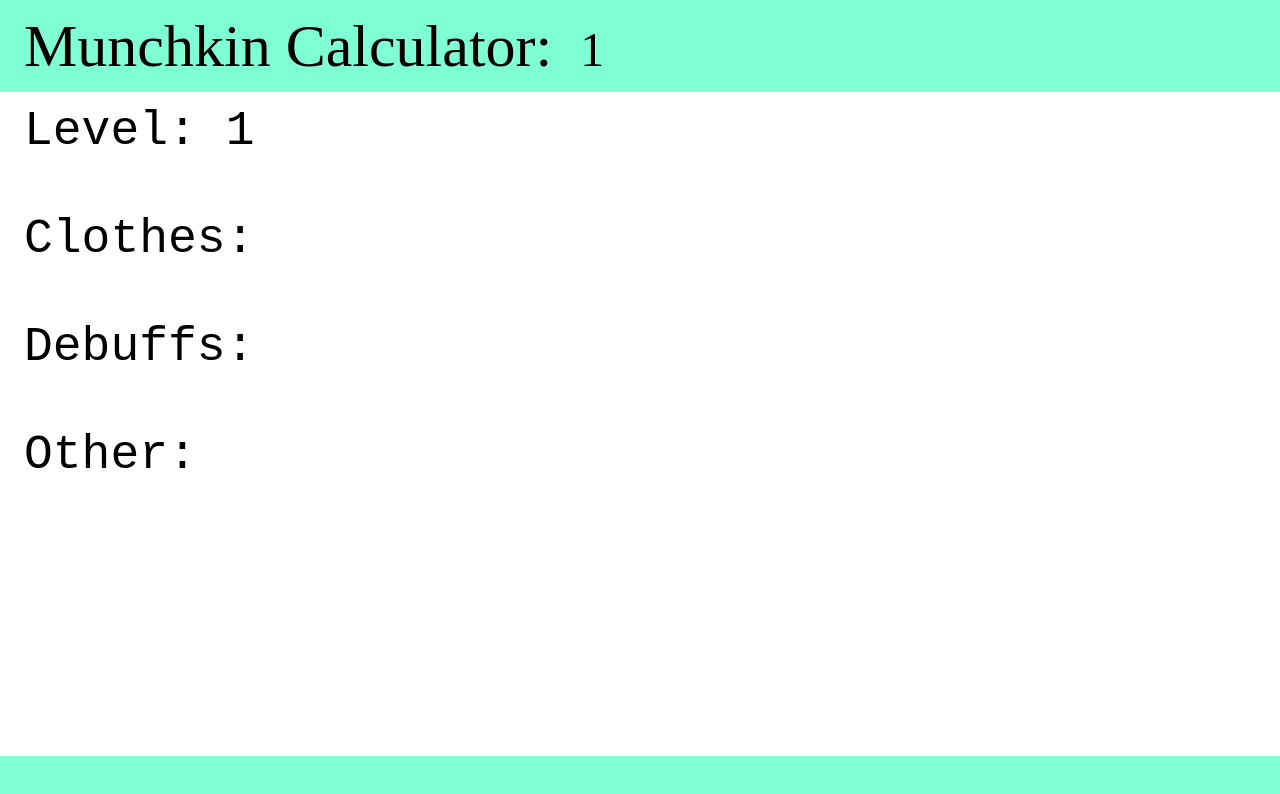
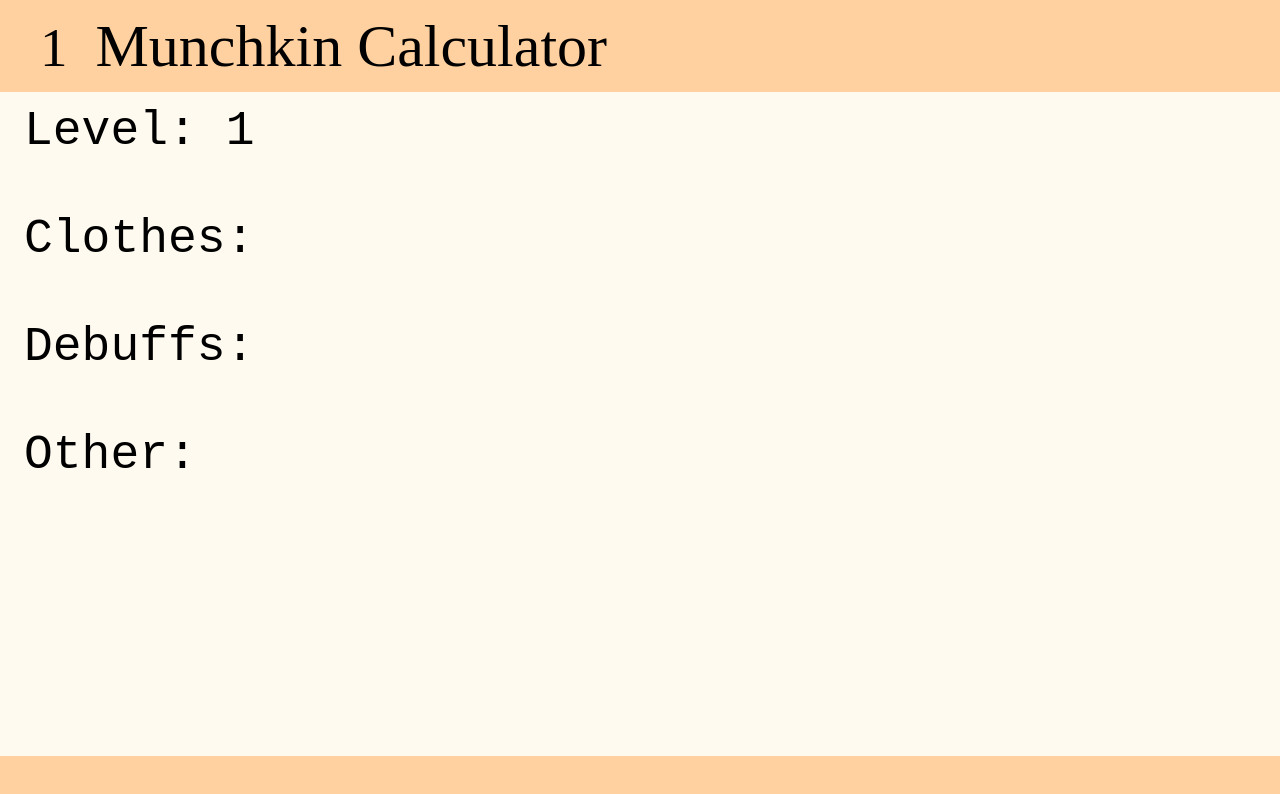
Before and after one commit to Domovikx/munchkin-lv, a plain HTML site: page index.html in a window 1280 px wide. Shown: the top 794 px of the page. Drawn offline with nearby package versions, Linux system fonts and the light colour scheme.

Commit message:
chore: make beauty

```diff
--- a/assets/css/style.css
+++ b/assets/css/style.css
@@ -5,11 +5,12 @@ textarea {
     border: 0px;
     /* overflow: hidden; */
     /* padding: 10px; */
+    background-color: floralwhite;
 }
 
 body {
     /* height: 100%;     */
-    background-color: aquamarine;
+    background-color: #ffd1a0;
 }
 
 h1 {
@@ -24,5 +25,8 @@ h1 {
 }
 
 .text-result{
-
+    /* padding: 16px; */
+    padding: 0px 0px 0px 40px;
+    font-size: 55px;
+    font-weight: 400;
 }
--- a/index.html
+++ b/index.html
@@ -14,9 +14,10 @@
 <body>
     <main>
         <div>
-            <h1>Munchkin Calculator:</h1>
+                <span class="text-result font-size-48" id="result">0</span>
+            <h1>Munchkin Calculator</h1>
             <!-- <div id="result">div</div> -->
-            <span class="text-result font-size-48" id="result">0</span>
+            <!-- <span class="text-result font-size-48" id="result">0</span> -->
             <!-- нужно ли использовать name? или можно обойтись только - id? -->
             <textarea id="textarea" class="font-size-48">
 Level: 1
```
